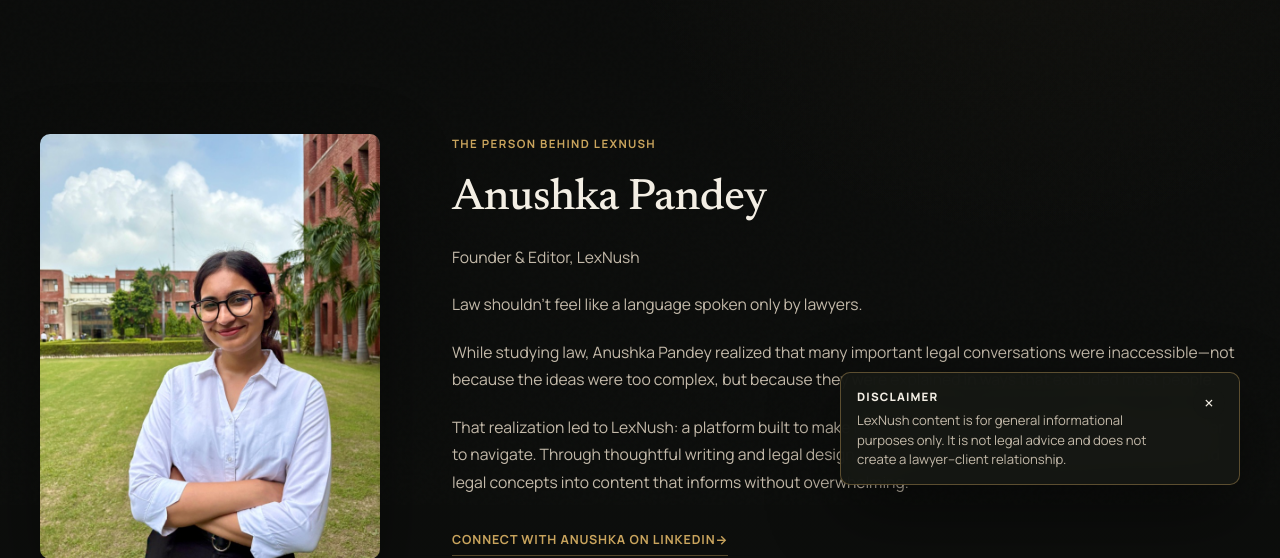
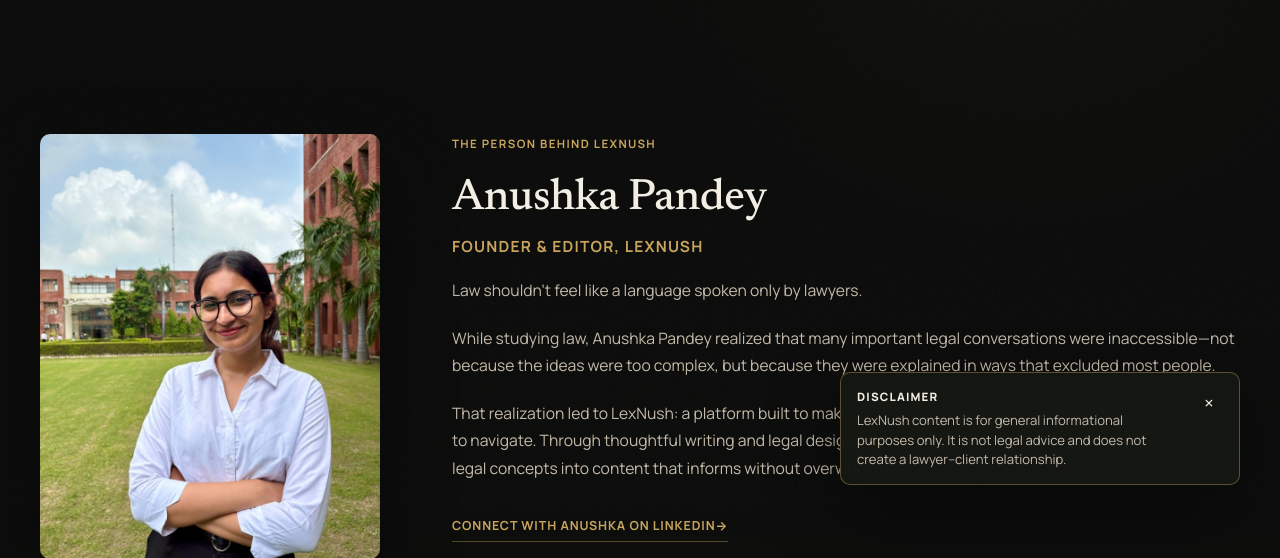
Before and after one commit to Anubhav-2005/lexnush, a Flask app: page /about/ in a window 1280 px wide. Shown: the part 295-853 px from the top of the page. Run offline with Flask 3, Linux system fonts and the light colour scheme; parts of the project's set-up code (start-up, migrations or seed data) failed here and were passed over; some libraries are stand-ins or nearby versions.

Commit message:
style: emphasize founder role subheading

```diff
--- a/static/css/pages.css
+++ b/static/css/pages.css
@@ -610,6 +610,16 @@
     line-height: 1.6;
 }
 
+.founder-role {
+    margin-top: calc(var(--space-2) * -1);
+    color: var(--color-accent);
+    font-size: clamp(0.92rem, 1.2vw, 1.05rem);
+    font-weight: 700;
+    letter-spacing: 0.08em;
+    line-height: 1.4;
+    text-transform: uppercase;
+}
+
 .centered-copy {
     max-width: 720px;
     margin-inline: auto;
--- a/templates/about.html
+++ b/templates/about.html
@@ -20,7 +20,7 @@
         <div class="stack-md">
             <span class="section-kicker">The person behind LexNush</span>
             <h2 class="section-title">Anushka Pandey</h2>
-            <p class="muted-copy">Founder &amp; Editor, LexNush</p>
+            <p class="founder-role">Founder &amp; Editor, LexNush</p>
             <p class="muted-copy">Law shouldn’t feel like a language spoken only by lawyers.</p>
             <p class="muted-copy">While studying law, Anushka Pandey realized that many important legal conversations were inaccessible—not because the ideas were too complex, but because they were explained in ways that excluded most people.</p>
             <p class="muted-copy">That realization led to LexNush: a platform built to make legal information clearer, more engaging, and easier to navigate. Through thoughtful writing and legal design, she aims to turn complex judgments, policies, and legal concepts into content that informs without overwhelming.</p>
```
Also changed, not shown: tests/test_app.py (+3 -0 lines).
